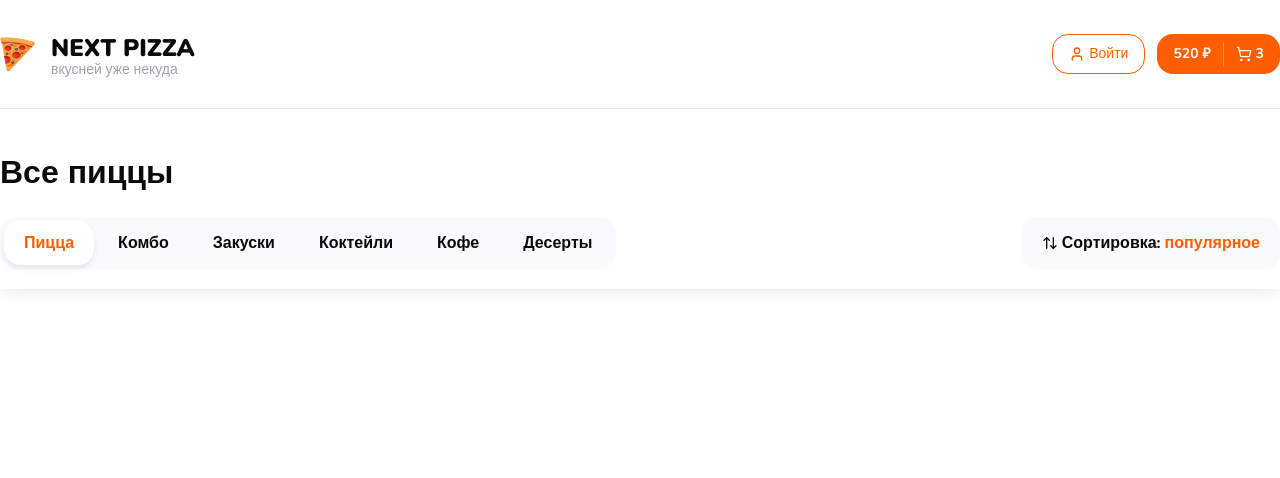
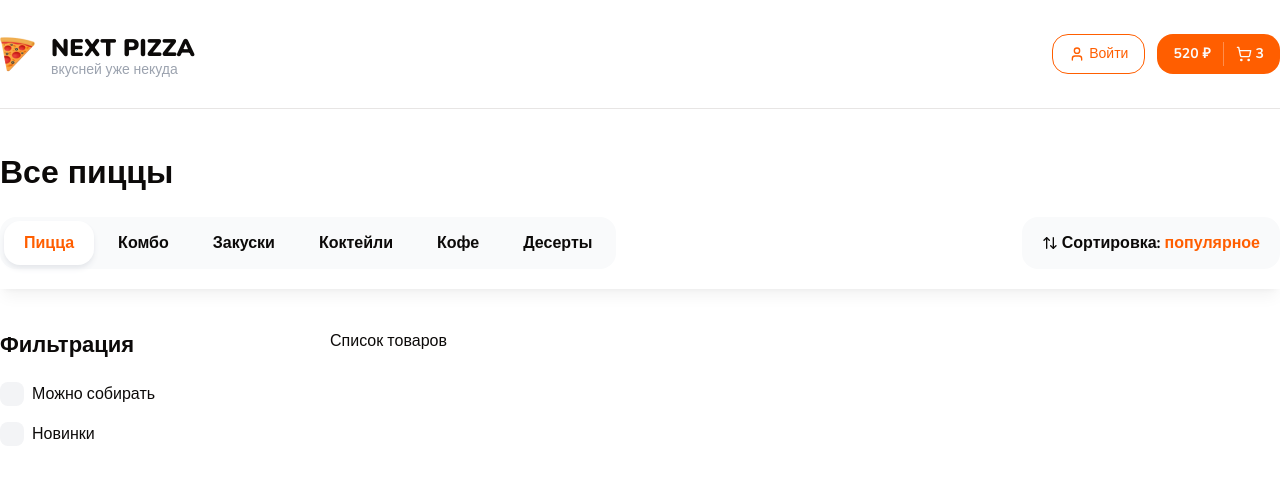
Before and after one commit to Schmit004/Next-Pizza, a Next.js app: page / in a window 1280 px wide. Shown: the top 478 px of the page. Built offline with nearby package versions, Linux system fonts and the light colour scheme.

Commit message:
Создаёт компоненты Filters и FiltersCheckbox

```diff
--- a/app/page.tsx
+++ b/app/page.tsx
@@ -1,4 +1,5 @@
-import { Container, Title, TopBar } from "@/components/shared";
+import { Suspense } from "react";
+import { Container, Filters, Title, TopBar } from "@/components/shared";
 
 export default function Home() {
   return (
@@ -6,8 +7,26 @@
       <Container className="mt-10">
         <Title text="Все пиццы" size="lg" className="font-extrabold" />
       </Container>
+
       <TopBar />
-      <div className="h-[2000px]"></div>
+
+      <Container className="mt-10 pb-14">
+        <div className="flex gap-[80px]">
+          {/* Фильтрация */}
+          <div className="w-[250px]">
+            <Suspense>
+              <Filters />
+            </Suspense>
+          </div>
+
+          {/* Список товаров */}
+          <div className="flex-1">
+            <div className="flex flex-col gap-16">
+              Список товаров
+            </div>
+          </div>
+        </div>
+      </Container>
     </>
 
   );
--- /dev/null
+++ b/components/shared/filter-checkbox.tsx
@@ -0,0 +1,38 @@
+import React from 'react';
+import { Checkbox } from '../ui/checkbox';
+
+export interface FilterChecboxProps {
+  text: string;
+  value: string;
+  name?: string;
+  checked?: boolean;
+  endAdornment?: React.ReactNode;
+  onCheckedChange?: (checked: boolean) => void;
+}
+
+export const FilterCheckbox: React.FC<FilterChecboxProps> = ({
+  text,
+  value,
+  name,
+  checked,
+  endAdornment,
+  onCheckedChange,
+}) => {
+  return (
+    <div className="flex items-center space-x-2">
+      <Checkbox
+        id={`checkbox-${String(name)}-${String(value)}`}
+        value={value}
+        checked={checked}
+        className="rounded-[8px] w-6 h-6"
+        onCheckedChange={onCheckedChange}
+      />
+      <label
+        htmlFor={`checkbox-${String(name)}-${String(value)}`}
+        className="leading-none cursor-pointer flex-1">
+        {text}
+      </label>
+      {endAdornment}
+    </div>
+  );
+};
--- /dev/null
+++ b/components/shared/filters.tsx
@@ -0,0 +1,22 @@
+'use client';
+
+import React from 'react';
+import { Title } from './title';
+import { FilterCheckbox } from './filter-checkbox';
+
+interface Props {
+  className?: string;
+}
+
+export const Filters: React.FC<Props> = ({ className }) => {
+  return (
+    <div className={className}>
+      <Title text="Фильтрация" size="sm" className="mb-5 font-bold" />
+
+      <div className="flex flex-col gap-4">
+        <FilterCheckbox text="Можно собирать" value="1" />
+        <FilterCheckbox text="Новинки" value="2" />
+      </div>
+    </div>
+  );
+};
--- a/components/shared/index.ts
+++ b/components/shared/index.ts
@@ -1,5 +1,7 @@
 export { Categories } from "./categories";
 export { Container } from "./container";
+export { FilterCheckbox } from "./filter-checkbox";
+export { Filters } from "./filters";
 export { Header } from "./header";
 export { SortPopup } from "./sort-popup";
 export { Title } from "./title";
--- a/components/ui/checkbox.tsx
+++ b/components/ui/checkbox.tsx
@@ -1,10 +1,10 @@
-"use client"
+'use client';
 
-import * as React from "react"
-import * as CheckboxPrimitive from "@radix-ui/react-checkbox"
-import { CheckIcon } from "@radix-ui/react-icons"
+import * as React from 'react';
+import * as CheckboxPrimitive from '@radix-ui/react-checkbox';
+import { Check } from 'lucide-react';
 
-import { cn } from "@/lib/utils"
+import { cn } from '@/lib/utils';
 
 const Checkbox = React.forwardRef<
   React.ElementRef<typeof CheckboxPrimitive.Root>,
@@ -13,18 +13,15 @@
   <CheckboxPrimitive.Root
     ref={ref}
     className={cn(
-      "peer h-4 w-4 shrink-0 rounded-sm border border-primary shadow focus-visible:outline-none focus-visible:ring-1 focus-visible:ring-ring disabled:cursor-not-allowed disabled:opacity-50 data-[state=checked]:bg-primary data-[state=checked]:text-primary-foreground",
-      className
+      'peer h-4 w-4 shrink-0 bg-gray-100 ring-offset-background focus-visible:outline-none focus-visible:ring-2 focus-visible:ring-ring focus-visible:ring-offset-2 disabled:cursor-not-allowed disabled:opacity-50 data-[state=checked]:bg-primary data-[state=checked]:text-primary-foreground',
+      className,
     )}
-    {...props}
-  >
-    <CheckboxPrimitive.Indicator
-      className={cn("flex items-center justify-center text-current")}
-    >
-      <CheckIcon className="h-4 w-4" />
+    {...props}>
+    <CheckboxPrimitive.Indicator className={cn('flex items-center justify-center text-current')}>
+      <Check className="h-4 w-4" strokeWidth={3} />
     </CheckboxPrimitive.Indicator>
   </CheckboxPrimitive.Root>
-))
-Checkbox.displayName = CheckboxPrimitive.Root.displayName
+));
+Checkbox.displayName = CheckboxPrimitive.Root.displayName;
 
-export { Checkbox }
+export { Checkbox };
```
